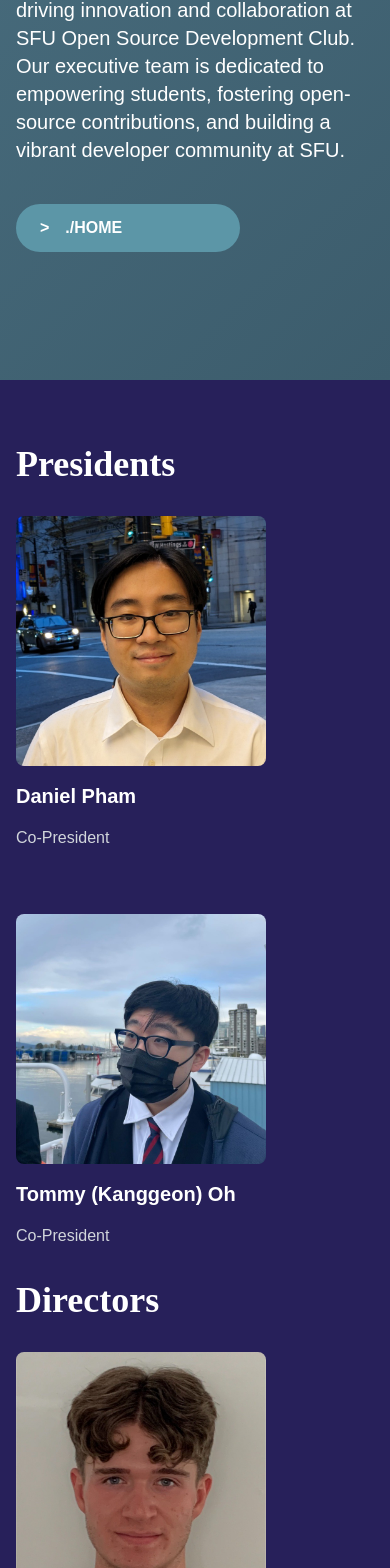
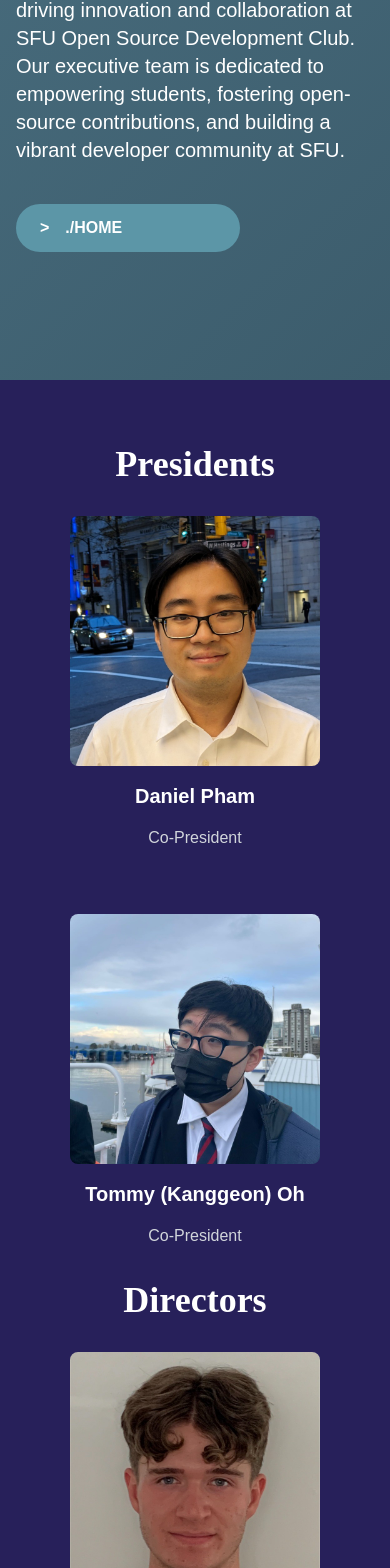
Before and after one commit to sfuosdev/Website, a React (Vite) app: page /teams in a window 390 px wide. Shown: the part 424-1992 px from the top of the page. Built offline with nearby package versions, Linux system fonts and the light colour scheme.

Commit message:
Center profiles on mobile

```diff
--- a/src/components/Teams.tsx
+++ b/src/components/Teams.tsx
@@ -46,50 +46,73 @@ const Teams = () => {
       {/* Team Section */}
       <section className="container mx-auto flex flex-col w-full py-16 px-4">
         {/* Presidents */}
-        <h2 className="section-title text-left font-club">Presidents</h2>
+        <h2 className="section-title font-club text-center sm:text-left">Presidents</h2>
 
-        <div className="flex flex-wrap gap-8 justify-start"> {/* Use gap instead of space-x for wrapping */}
-          <div className="flex flex-col justify-start items-start text-left text-primary-light min-w-[250px] mb-8">
-            <img className="max-w-[250px] mb-4 rounded-lg" src="daniel-pham.png" alt="Daniel Pham" />
+        <div className="flex flex-wrap gap-8 justify-center sm:justify-start">
+
+          <div className="flex flex-col justify-start sm:items-start text-center sm:text-left text-primary-light min-w-[250px] mb-8">
+            <a href="https://www.linkedin.com/in/daniel-pham-5b4873286/" target="blank_">
+              <img className="max-w-[250px] mb-4 rounded-lg" src="daniel-pham.png" alt="Daniel Pham" />
+            </a>
             <h3 className="text-xl font-semibold text-white mb-4">Daniel Pham</h3>
             <p className="text-gray-300">Co-President</p>
           </div>
 
-          <div className="flex flex-col justify-start items-start text-left text-primary-light min-w-[250px] mb-8">
-            <img className="max-w-[250px] mb-4 rounded-lg" src="tommy.jfif" alt="Tommy Oh" />
+          <div className="flex flex-col justify-start sm:items-start text-center text-primary-light min-w-[250px] mb-8">
+            <a href="https://www.linkedin.com/in/tommy-oh-766450217/" target="blank_">
+              <img className="max-w-[250px] mb-4 rounded-lg" src="tommy.jfif" alt="Tommy Oh" />
+            </a>
             <h3 className="text-xl font-semibold text-white mb-4">Tommy (Kanggeon) Oh</h3>
             <p className="text-gray-300">Co-President</p>
           </div>
+
         </div>
 
         {/* Directors */}
-        <h2 className="section-title text-left font-club">Directors</h2>
+        <h2 className="section-title font-club text-center sm:text-left">Directors</h2>
 
-        <div className="flex flex-wrap gap-8 justify-start">
-          <div className="flex flex-col justify-start items-start text-left text-primary-light min-w-[250px] mb-8">
-            <img className="max-w-[250px] mb-4 rounded-lg" src="sean.jfif" alt="Sean Wotherspoon" />
+        <div className="flex flex-wrap gap-8 justify-center sm:justify-start">
+
+          <div className="flex flex-col justify-start sm:items-start text-center text-primary-light min-w-[250px] mb-8">
+            <a href="https://www.linkedin.com/in/sean-wotherspoon/" target="blank_">
+              <img className="max-w-[250px] mb-4 rounded-lg" src="sean.jfif" alt="Sean Wotherspoon" />
+            </a>
             <h3 className="text-xl font-semibold text-white mb-4">Sean Wotherspoon</h3>
             <p className="text-gray-300 text-center">Director of Technology</p>
           </div>
 
-          <div className="flex flex-col justify-start items-start text-left text-primary-light min-w-[250px] mb-8">
-            <img className="max-w-[250px] mb-4 rounded-lg" src="daniel-ahn.jfif" alt="Daniel Ahn" />
+          <div className="flex flex-col justify-start sm:items-start text-center text-primary-light min-w-[250px] mb-8">
+            <a href="https://www.linkedin.com/in/daniel-pham-5b4873286/" target="blank_">
+              <img className="max-w-[250px] mb-4 rounded-lg" src="daniel-ahn.jfif" alt="Daniel Ahn" />
+            </a>
             <h3 className="text-xl font-semibold text-white mb-4">Daniel Ahn</h3>
             <p className="text-gray-300">Director of Communications</p>
           </div>
 
-          <div className="flex flex-col justify-start items-start text-left text-primary-light min-w-[250px] mb-8">
-            <img className="max-w-[250px] mb-4 rounded-lg" src="image.png" alt="Dhruv Gupta" />
+
+          <div className="flex flex-col justify-start sm:items-start text-center text-primary-light min-w-[250px] mb-8">
+            <a href="https://www.linkedin.com/in/dhruvgpt/" target="blank_">
+              {/* <img className="max-w-[250px] mb-4 rounded-lg" src="image.png" alt="Dhruv Gupta" /> */}
+              <div className="w-full h-full max-w-[250px] max-h-[250px] mb-4 rounded-lg flex justify-center items-center">
+                <svg xmlns="http://www.w3.org/2000/svg" width="100%" height="100%" fill="currentColor" className="bi bi-person-fill" viewBox="0 0 16 16">
+                  <path d="M3 14s-1 0-1-1 1-4 6-4 6 3 6 4-1 1-1 1zm5-6a3 3 0 1 0 0-6 3 3 0 0 0 0 6"/>
+                </svg>
+              </div>
+            </a>
             <h3 className="text-xl font-semibold text-white mb-4">Dhruv Gupta</h3>
             <p className="text-gray-300">Director of Strategy</p>
           </div>
 
-          <div className="flex flex-col justify-start items-start text-left text-primary-light min-w-[250px] mb-8">
-            <img className="max-w-[250px] mb-4 rounded-lg" src="jeeya.jfif" alt="Jeeya Parasbhai Khavadia" />
+          <div className="flex flex-col justify-start sm:items-start text-center text-primary-light min-w-[250px] mb-8">
+            <a href="https://www.linkedin.com/in/jeeya-parasbhai-khavadia-55b243239/" target="blank_">
+              <img className="max-w-[250px] mb-4 rounded-lg" src="jeeya.jfif" alt="Jeeya Parasbhai Khavadia" />
+            </a>
             <h3 className="text-xl font-semibold text-white mb-4">Jeeya Parasbhai Khavadia</h3>
             <p className="text-gray-300">Director of Events</p>
           </div>
+
         </div>
+
       </section>
     </div>
   );
```
